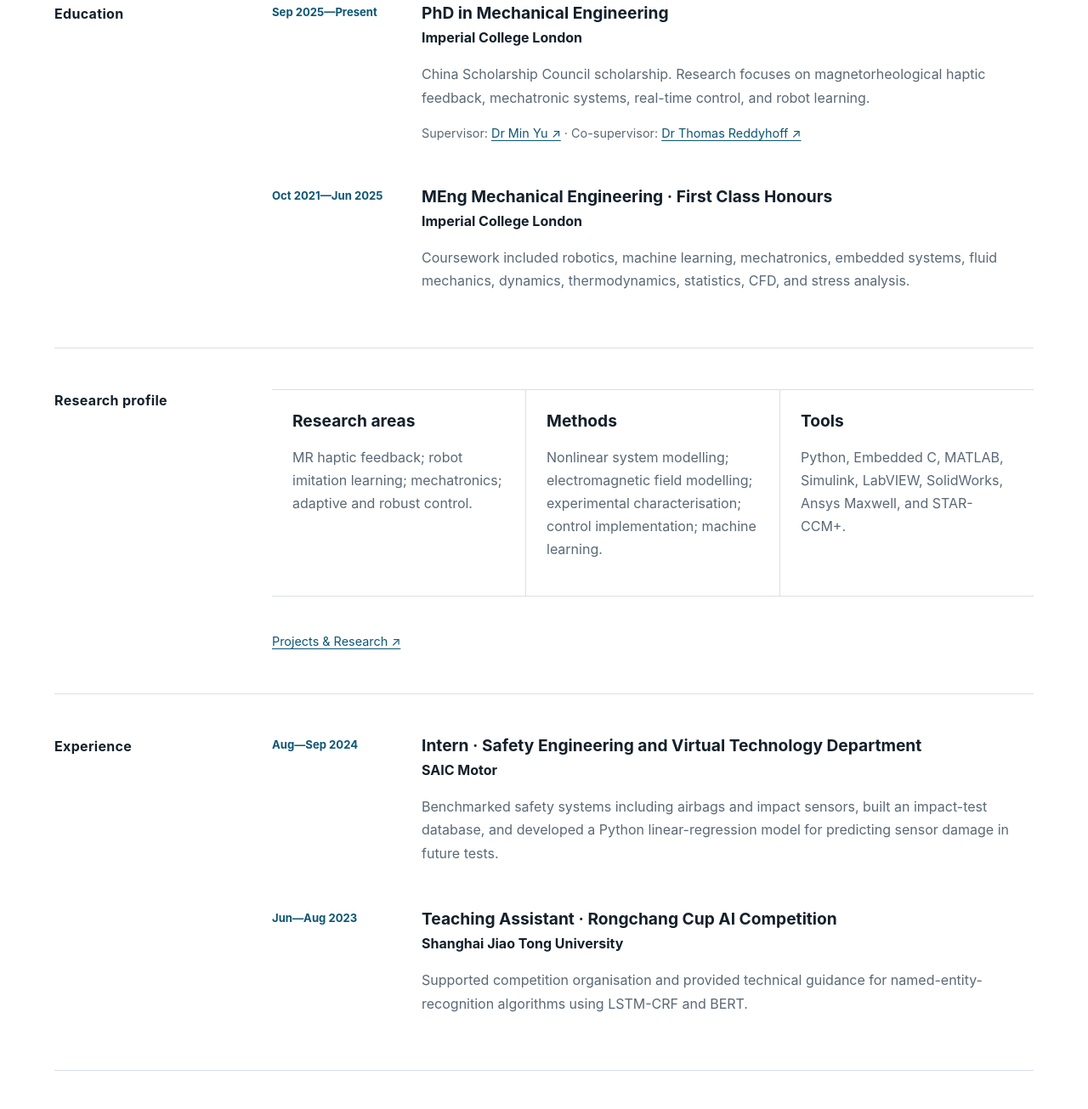
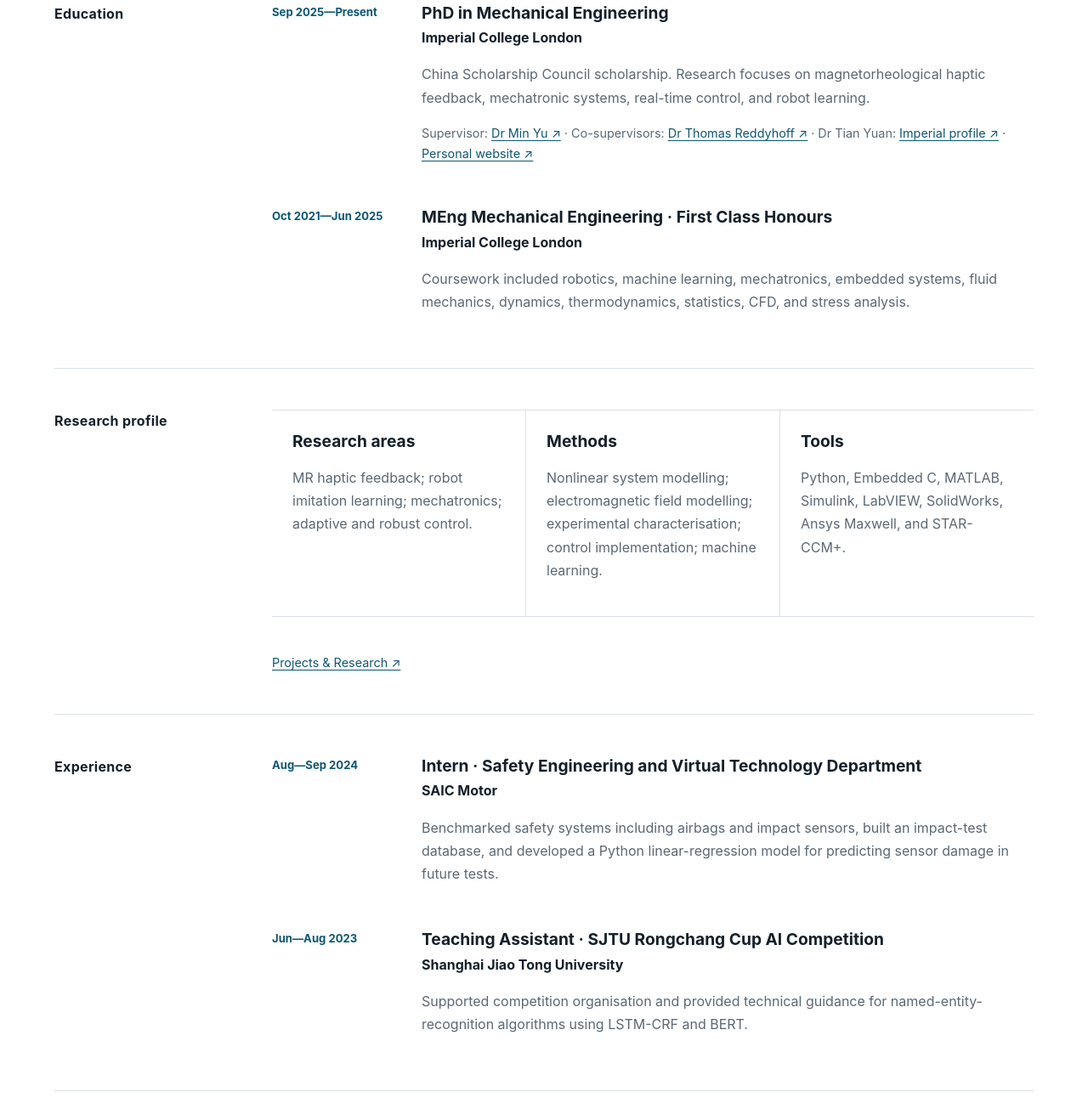
Before and after one commit to JohnQiangDong/dongqiang-website, an Astro site: page /cv in a window 1280 px wide. Shown: the part 476-1781 px from the top of the page at 85% size. Built offline with nearby package versions, Linux system fonts and the light colour scheme; Astro itself is replaced by a stand-in of ours.

Commit message:
Update supervision details and home portrait

```diff
--- a/src/i18n/zh.ts
+++ b/src/i18n/zh.ts
@@ -98,6 +98,10 @@
   'Supervisor:': '导师：',
   'Co-supervisor': '联合导师',
   'Co-supervisor:': '联合导师：',
+  'Co-supervisors:': '联合导师：',
+  'Dr Tian Yuan': 'Tian Yuan 博士',
+  'Imperial profile ↗': '帝国理工个人简介 ↗',
+  'Personal website ↗': '个人网站 ↗',
   'Department of Mechanical Engineering': '机械工程系',
   'Imperial College London': '帝国理工学院',
   'Curriculum vitae ↗': '个人简历 ↗',
@@ -129,7 +133,7 @@
   'Intern · Safety Engineering and Virtual Technology Department': '实习生 · 安全工程与虚拟技术部',
   'SAIC Motor': '上汽集团',
   'Benchmarked safety systems including airbags and impact sensors, built an impact-test database, and developed a Python linear-regression model for predicting sensor damage in future tests.': '调研安全气囊与碰撞传感器等安全系统，建立碰撞测试数据库，并开发 Python 线性回归模型，用于预测后续测试中的传感器损伤。',
-  'Teaching Assistant · Rongchang Cup AI Competition': '助教 · 融昌杯人工智能竞赛',
+  'Teaching Assistant · SJTU Rongchang Cup AI Competition': '助教 · 交大荣昶杯人工智能竞赛',
   'Shanghai Jiao Tong University': '上海交通大学',
   'Supported competition organisation and provided technical guidance for named-entity-recognition algorithms using LSTM-CRF and BERT.': '协助竞赛组织，并为使用 LSTM-CRF 与 BERT 的命名实体识别算法提供技术指导。',
   'Leadership and earlier engineering': '领导力与早期工程经历',
@@ -258,6 +262,7 @@
   'Dong Qiang standing beside an Imperial College London sign at the South Kensington Campus.': '强东站在帝国理工学院南肯辛顿校区标牌旁。',
   'MR haptic actuator system demonstration with the simulation interface, torque traces, and physical hardware.': '磁流变触觉执行器系统演示，画面包含仿真界面、转矩曲线和实体硬件。',
   'An operator guiding a leader arm beside the SO101 follower arm on a desk.': '操作者引导主机械臂，桌面上的 SO101 从机械臂同步运动。',
+  'Dong Qiang outdoors with a city skyline and green lawn in the background.': '强东在户外留影，背景是城市天际线和草地。',
 
   'Page not found': '页面未找到',
   'The requested page could not be found.': '无法找到请求的页面。',
--- a/src/layouts/BaseLayout.astro
+++ b/src/layouts/BaseLayout.astro
@@ -77,7 +77,9 @@
               .replace('Related project:', '相关项目：')
               .replace('All projects', '全部项目')
               .replace('Back to projects', '返回项目列表')
+              .replace('Co-supervisors:', '联合导师：')
               .replace('Co-supervisor:', '联合导师：')
+              .replace('Dr Tian Yuan:', 'Tian Yuan 博士：')
               .replace('Present', '至今');
           }
           return `${leading}${translated}${trailing}`;
--- a/src/pages/cv.astro
+++ b/src/pages/cv.astro
@@ -10,6 +10,8 @@
 );
 const minYuProfile = 'https://profiles.imperial.ac.uk/m.yu14';
 const thomasReddyhoffProfile = 'https://profiles.imperial.ac.uk/t.reddyhoff';
+const tianYuanProfile = 'https://profiles.imperial.ac.uk/t.yuan/about';
+const tianYuanWebsite = 'https://www.tianyuanscience.com/';
 ---
 
 <BaseLayout title="CV" description="Education, research, experience, technical skills, and selected activities of Dong Qiang.">
@@ -20,7 +22,7 @@
     </header>
 
     <section class="cv-section" aria-labelledby="education"><h2 id="education">Education</h2><div class="records">
-      <article><p class="date">Sep 2025—Present</p><div><h3>PhD in Mechanical Engineering</h3><p class="institution">Imperial College London</p><p>China Scholarship Council scholarship. Research focuses on magnetorheological haptic feedback, mechatronic systems, real-time control, and robot learning.</p><p class="supervision-line">Supervisor: <a href={minYuProfile} target="_blank" rel="noopener noreferrer">Dr Min Yu ↗</a> · Co-supervisor: <a href={thomasReddyhoffProfile} target="_blank" rel="noopener noreferrer">Dr Thomas Reddyhoff ↗</a></p></div></article>
+      <article><p class="date">Sep 2025—Present</p><div><h3>PhD in Mechanical Engineering</h3><p class="institution">Imperial College London</p><p>China Scholarship Council scholarship. Research focuses on magnetorheological haptic feedback, mechatronic systems, real-time control, and robot learning.</p><p class="supervision-line">Supervisor: <a href={minYuProfile} target="_blank" rel="noopener noreferrer">Dr Min Yu ↗</a> · Co-supervisors: <a href={thomasReddyhoffProfile} target="_blank" rel="noopener noreferrer">Dr Thomas Reddyhoff ↗</a> · Dr Tian Yuan: <a href={tianYuanProfile} target="_blank" rel="noopener noreferrer">Imperial profile ↗</a> · <a href={tianYuanWebsite} target="_blank" rel="noopener noreferrer">Personal website ↗</a></p></div></article>
       <article><p class="date">Oct 2021—Jun 2025</p><div><h3>MEng Mechanical Engineering · First Class Honours</h3><p class="institution">Imperial College London</p><p>Coursework included robotics, machine learning, mechatronics, embedded systems, fluid mechanics, dynamics, thermodynamics, statistics, CFD, and stress analysis.</p></div></article>
     </div></section>
 
@@ -32,7 +34,7 @@
 
     <section class="cv-section" aria-labelledby="experience"><h2 id="experience">Experience</h2><div class="records">
       <article><p class="date">Aug—Sep 2024</p><div><h3>Intern · Safety Engineering and Virtual Technology Department</h3><p class="institution">SAIC Motor</p><p>Benchmarked safety systems including airbags and impact sensors, built an impact-test database, and developed a Python linear-regression model for predicting sensor damage in future tests.</p></div></article>
-      <article><p class="date">Jun—Aug 2023</p><div><h3>Teaching Assistant · Rongchang Cup AI Competition</h3><p class="institution">Shanghai Jiao Tong University</p><p>Supported competition organisation and provided technical guidance for named-entity-recognition algorithms using LSTM-CRF and BERT.</p></div></article>
+      <article><p class="date">Jun—Aug 2023</p><div><h3>Teaching Assistant · SJTU Rongchang Cup AI Competition</h3><p class="institution">Shanghai Jiao Tong University</p><p>Supported competition organisation and provided technical guidance for named-entity-recognition algorithms using LSTM-CRF and BERT.</p></div></article>
     </div></section>
 
     <section class="cv-section" aria-labelledby="leadership"><h2 id="leadership">Leadership and earlier engineering</h2><div class="records">
```
Also changed, not shown: docs/ASSET_NAMING.md (+1 -0 lines), src/pages/about.astro (+9 -2 lines), src/pages/index.astro (+8 -5 lines), materials/shared/portrait/codex-clipboard-8566835b-a302-4f48-921d-5c0f96506ef8.jpg (added), public/media/shared/dong-qiang-outdoor-portrait.webp (added).
